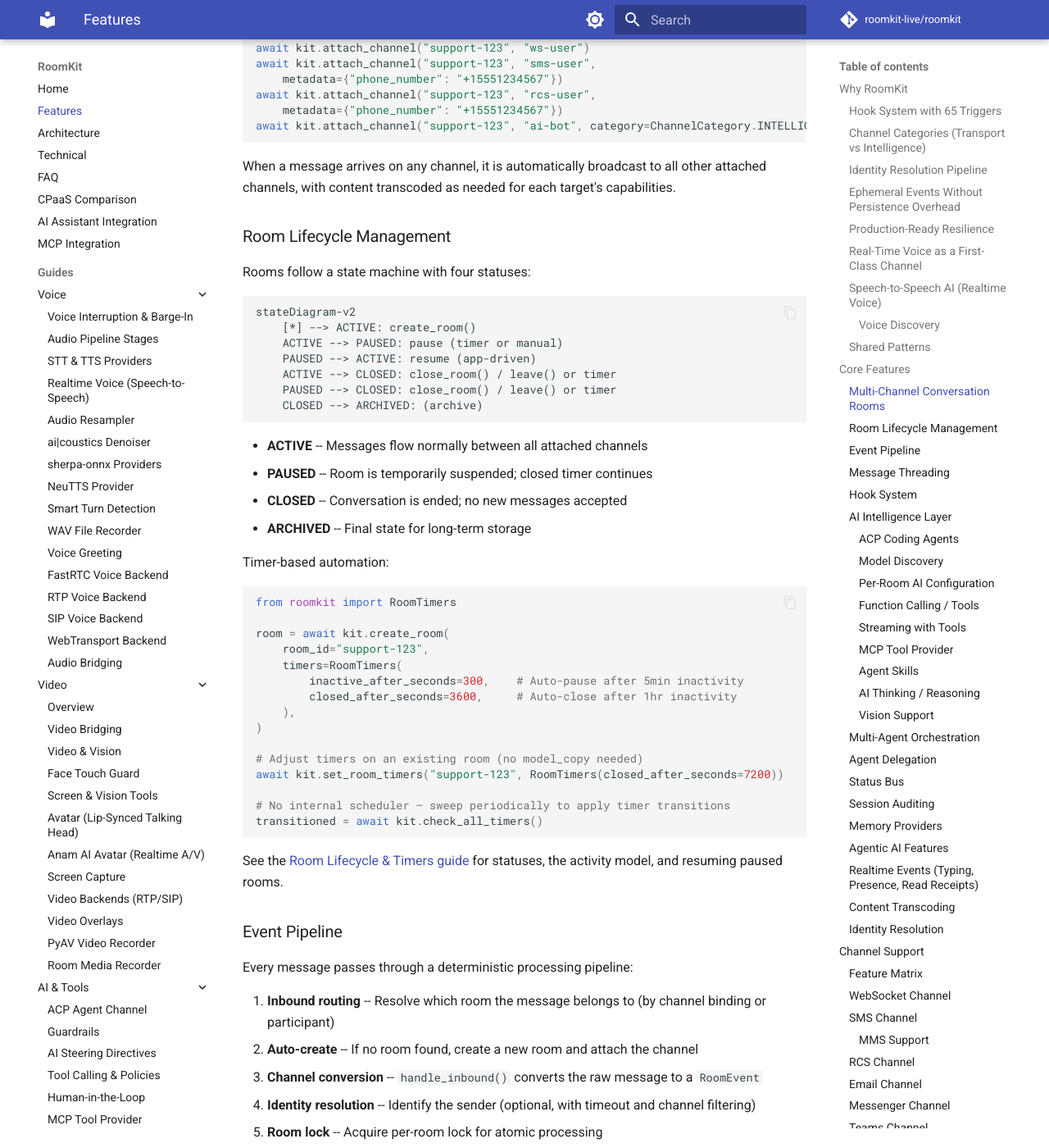
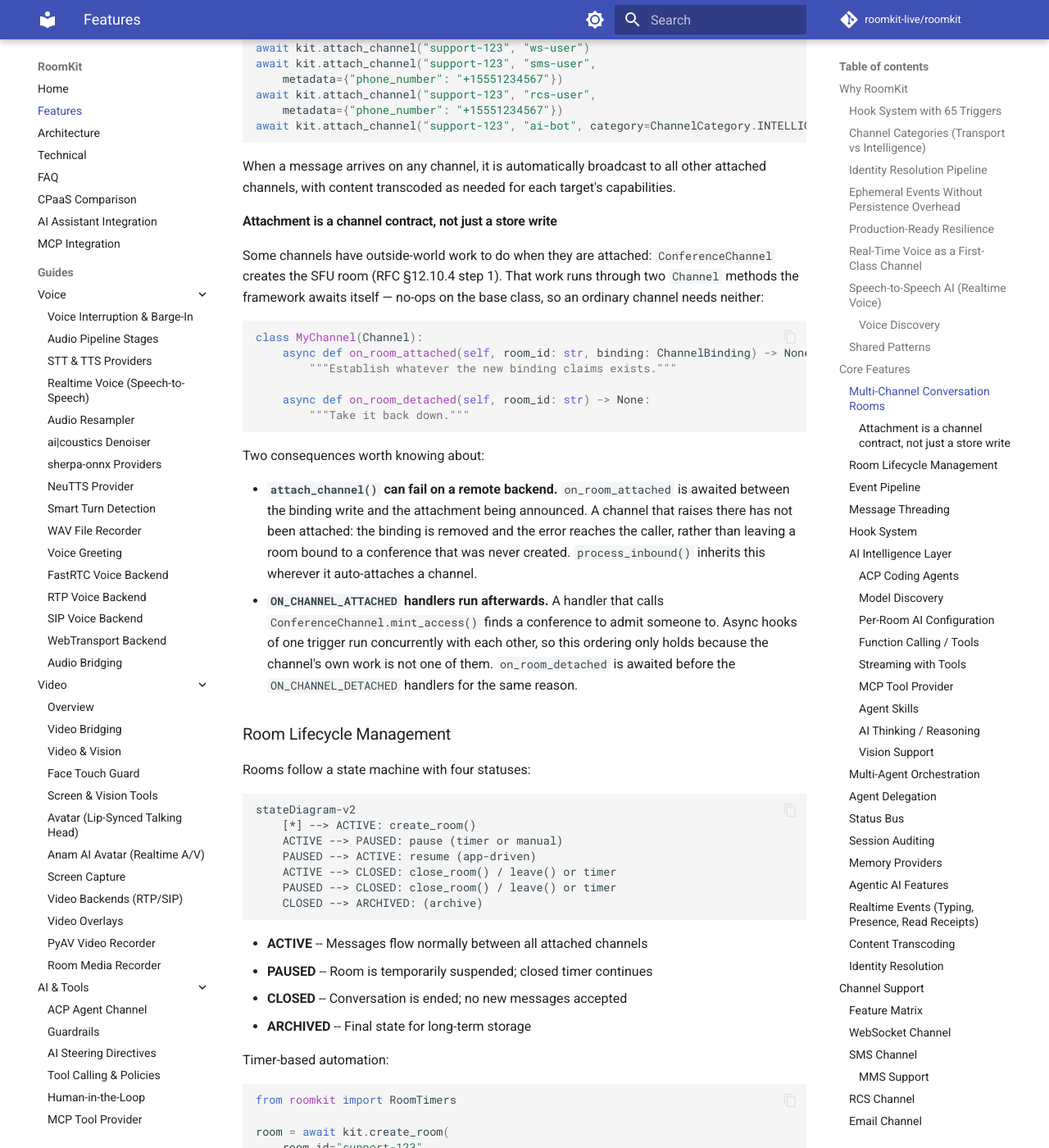
Before and after one commit to roomkit-live/roomkit-docs, an MkDocs documentation site: the page built from docs/features.md, in a window 1280 px wide and 1400 px high, scrolled down 3761 px. Shown: the whole window at 82% size. Built offline with MkDocs 1.6.1 and Material for MkDocs 9.7.7, drawn with Linux system fonts in a browser that asks for light colours; comment, search, counter and statistics services are not loaded; some of the changed text lies outside the part shown.

Commit message:
docs(features): attachment is a channel contract, not just a store write (RMK-25)

````diff
--- a/docs/features.md
+++ b/docs/features.md
@@ -140,6 +140,24 @@ await kit.attach_channel("support-123", "ai-bot", category=ChannelCategory.INTEL
 ```
 
 When a message arrives on any channel, it is automatically broadcast to all other attached channels, with content transcoded as needed for each target's capabilities.
+
+#### Attachment is a channel contract, not just a store write
+
+Some channels have outside-world work to do when they are attached: `ConferenceChannel` creates the SFU room (RFC §12.10.4 step 1). That work runs through two `Channel` methods the framework awaits itself — no-ops on the base class, so an ordinary channel needs neither:
+
+```python
+class MyChannel(Channel):
+    async def on_room_attached(self, room_id: str, binding: ChannelBinding) -> None:
+        """Establish whatever the new binding claims exists."""
+
+    async def on_room_detached(self, room_id: str) -> None:
+        """Take it back down."""
+```
+
+Two consequences worth knowing about:
+
+- **`attach_channel()` can fail on a remote backend.** `on_room_attached` is awaited between the binding write and the attachment being announced. A channel that raises there has not been attached: the binding is removed and the error reaches the caller, rather than leaving a room bound to a conference that was never created. `process_inbound()` inherits this wherever it auto-attaches a channel.
+- **`ON_CHANNEL_ATTACHED` handlers run afterwards.** A handler that calls `ConferenceChannel.mint_access()` finds a conference to admit someone to. Async hooks of one trigger run concurrently with each other, so this ordering only holds because the channel's own work is not one of them. `on_room_detached` is awaited before the `ON_CHANNEL_DETACHED` handlers for the same reason.
 
 ### Room Lifecycle Management
 
@@ -306,8 +324,8 @@ Filter options:
 | `ON_ROOM_CREATED` | Async | Room initialization |
 | `ON_ROOM_PAUSED` | Async | Inactivity alerts |
 | `ON_ROOM_CLOSED` | Async | Cleanup, archival |
-| `ON_CHANNEL_ATTACHED` | Async | Welcome messages |
-| `ON_CHANNEL_DETACHED` | Async | Farewell messages |
+| `ON_CHANNEL_ATTACHED` | Async | Welcome messages — runs after the channel's own `on_room_attached` ([above](#attachment-is-a-channel-contract-not-just-a-store-write)) |
+| `ON_CHANNEL_DETACHED` | Async | Farewell messages — runs after the channel's own `on_room_detached` |
 | `ON_CHANNEL_MUTED` | Async | State tracking |
 | `ON_CHANNEL_UNMUTED` | Async | State tracking |
 | `ON_IDENTITY_AMBIGUOUS` | Both | Multi-candidate disambiguation |
````
